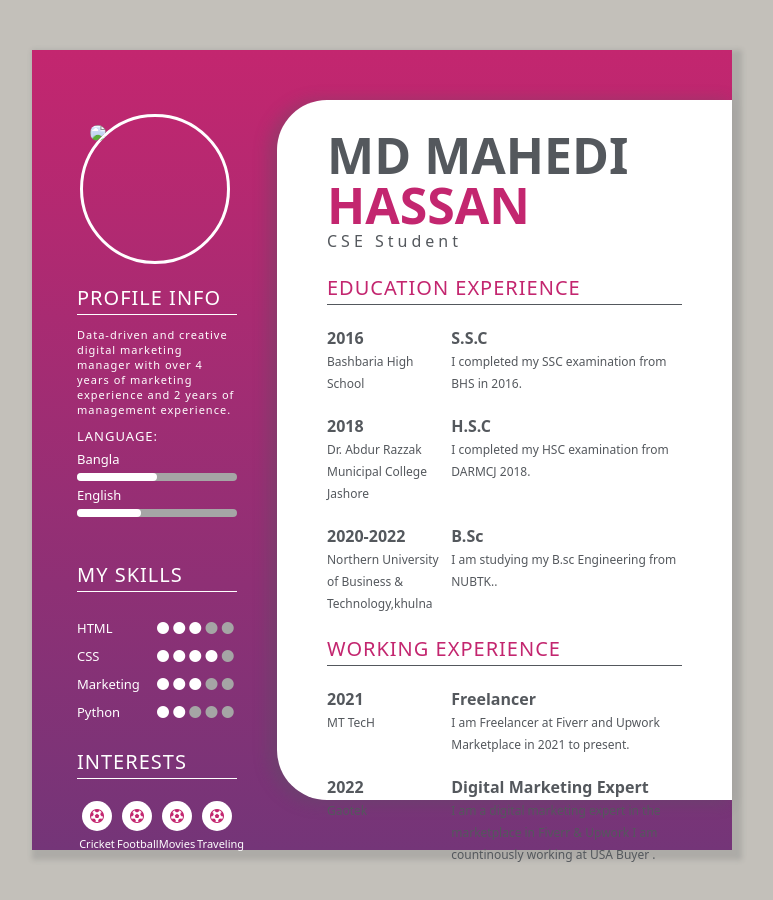
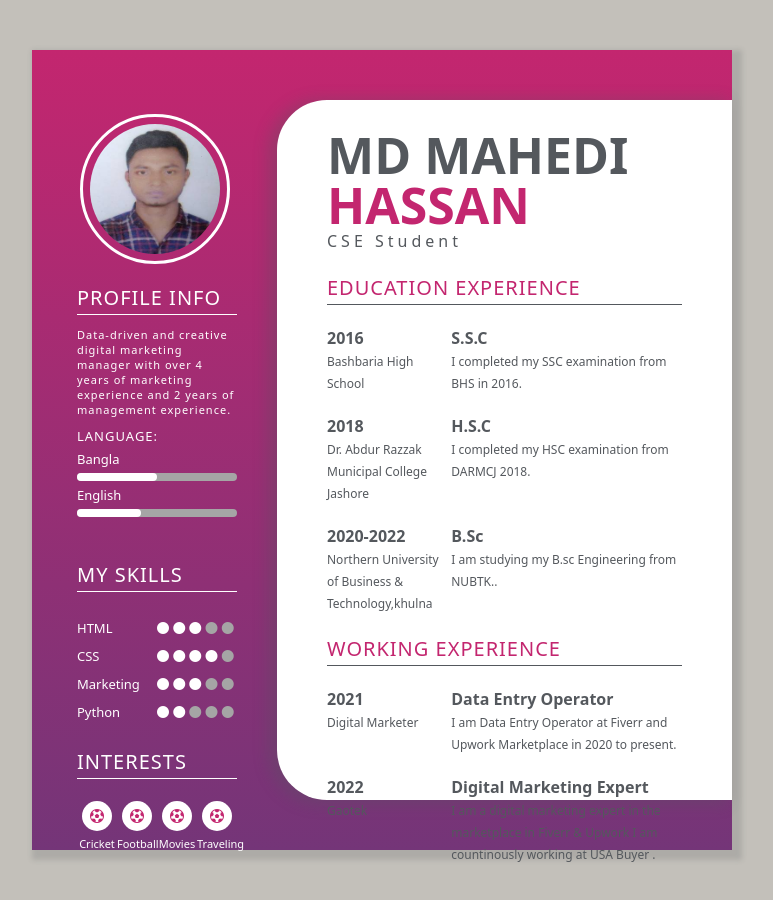
Before and after one commit to Mahedi780/CV-Avik, a plain HTML site: page index.html in a window 1280 px wide. Shown: the whole page, without its empty margins (258-1031 px from the left). Drawn offline with Linux system fonts and the light colour scheme.

Commit message:
Add files via upload

```diff
--- a/index.html
+++ b/index.html
@@ -13,7 +13,7 @@
 	<div class="left-box">
 		<br><br>
 		<div class="profile">
-			<img src="cv_image.jpg">
+			<img src="image.jpg">
 		</div>
 		<div class="content-box">
 		<h2>Profile Info</h2>
@@ -139,11 +139,11 @@
 		<br>
 		<div class="col-div-4">
 			<p class="p5">2021</p>
-			<span class="span1">MT TecH</span>
+			<span class="span1">Digital Marketer</span>
 		</div>
 		<div class="col-div-8">
-			<p class="p5">Freelancer</p>
-			<span class="span1">I am Freelancer at Fiverr and Upwork Marketplace in 2021 to present.</span>
+			<p class="p5">Data Entry Operator</p>
+			<span class="span1">I am Data Entry Operator at Fiverr and Upwork Marketplace in 2020 to present.</span>
 		</div>
 		<div class="clearfix"></div>
 		<br>
```
Also changed, not shown: image.jpg (added).
